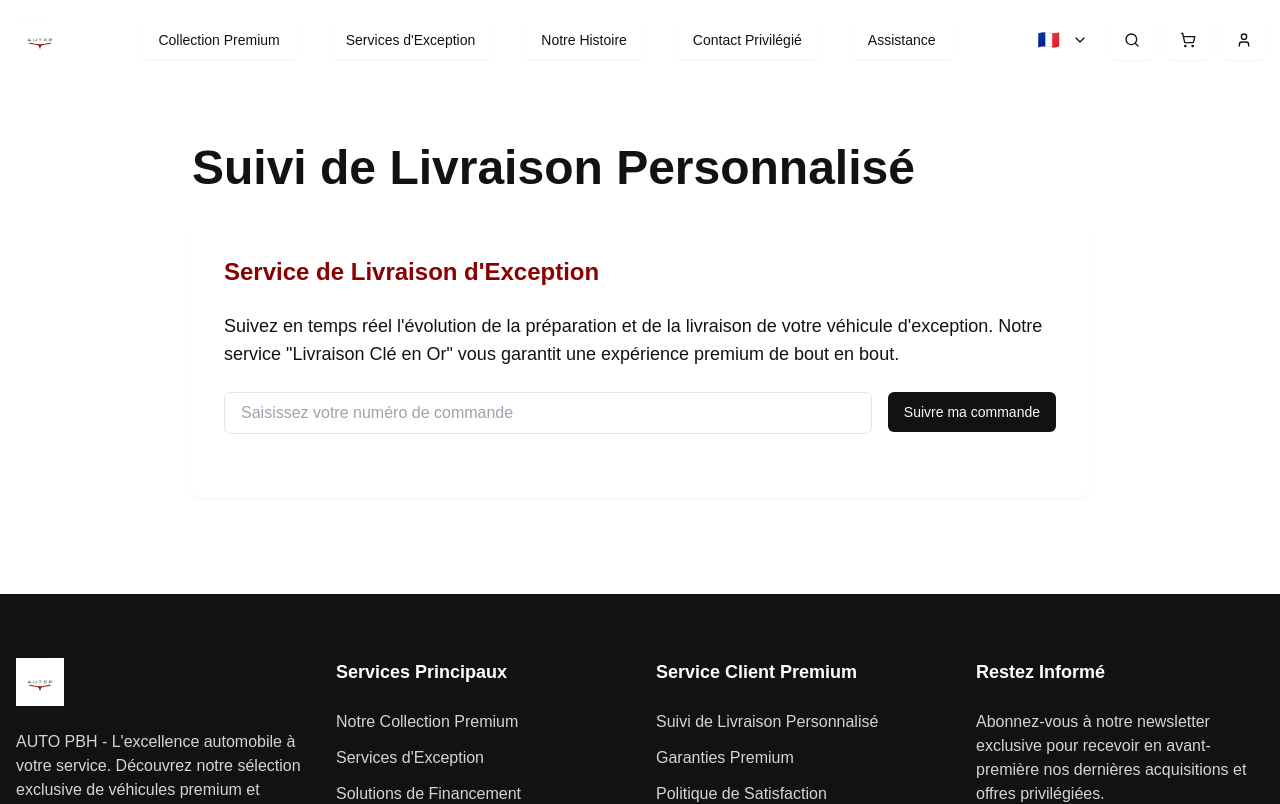
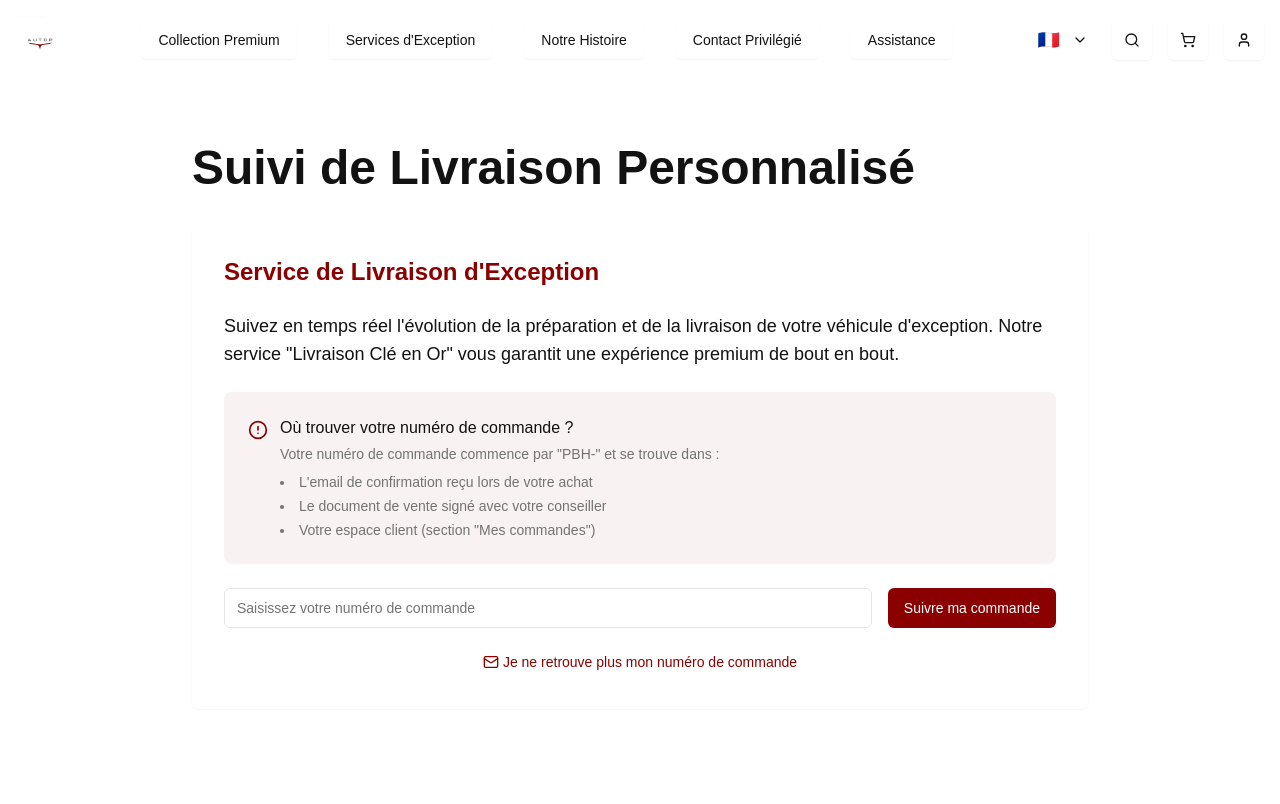
Before and after one commit to autopbh/auto-pbh, a React (Vite) app: page /delivery-tracking in a window 1280 px wide. Shown: the top 804 px of the page. Built offline with nearby package versions, Linux system fonts and the light colour scheme; a web font is replaced by a local one.

Commit message:
Fix: Get order number for tracking
Implement input field for order number in tracking page.

```diff
--- a/src/pages/Tracking.tsx
+++ b/src/pages/Tracking.tsx
@@ -2,11 +2,17 @@
 import { useEffect, useState } from "react";
 import Layout from "@/components/layout/Layout";
 import { Button } from "@/components/ui/button";
-import { TruckIcon, ClipboardCheck, Package, Check } from "lucide-react";
+import { Input } from "@/components/ui/input";
+import { Label } from "@/components/ui/label";
+import { TruckIcon, ClipboardCheck, Package, Check, Mail, AlertCircle } from "lucide-react";
+import { Card, CardContent } from "@/components/ui/card";
 
 const Tracking = () => {
   const [orderNumber, setOrderNumber] = useState("");
+  const [email, setEmail] = useState("");
   const [isTracking, setIsTracking] = useState(false);
+  const [showRecoveryForm, setShowRecoveryForm] = useState(false);
+  const [isRecoverySent, setIsRecoverySent] = useState(false);
 
   useEffect(() => {
     window.scrollTo(0, 0);
@@ -16,6 +22,23 @@ const Tracking = () => {
     e.preventDefault();
     if (orderNumber.trim()) {
       setIsTracking(true);
+    }
+  };
+
+  const handleRecoverySubmit = (e: React.FormEvent) => {
+    e.preventDefault();
+    if (email.trim()) {
+      // In a real application, this would send an API request to your backend
+      // to send an email with the order number to the customer
+      console.log("Sending recovery email to:", email);
+      setIsRecoverySent(true);
+
+      // Reset form after 3 seconds for better UX
+      setTimeout(() => {
+        setIsRecoverySent(false);
+        setShowRecoveryForm(false);
+        setEmail("");
+      }, 3000);
     }
   };
 
@@ -32,20 +55,98 @@ const Tracking = () => {
               Notre service "Livraison Clé en Or" vous garantit une expérience premium de bout en bout.
             </p>
 
-            <form onSubmit={handleSubmit} className="mb-8">
+            <div className="bg-autop-red/5 p-6 rounded-lg mb-6">
+              <div className="flex items-start gap-3">
+                <AlertCircle className="h-5 w-5 text-autop-red mt-1 shrink-0" />
+                <div>
+                  <h3 className="font-medium mb-1">Où trouver votre numéro de commande ?</h3>
+                  <p className="text-muted-foreground text-sm">
+                    Votre numéro de commande commence par "PBH-" et se trouve dans :
+                  </p>
+                  <ul className="list-disc list-inside text-sm text-muted-foreground mt-2 space-y-1">
+                    <li>L'email de confirmation reçu lors de votre achat</li>
+                    <li>Le document de vente signé avec votre conseiller</li>
+                    <li>Votre espace client (section "Mes commandes")</li>
+                  </ul>
+                </div>
+              </div>
+            </div>
+
+            <form onSubmit={handleSubmit} className="mb-6">
               <div className="flex flex-col md:flex-row gap-4">
-                <input
+                <Input
                   type="text"
                   placeholder="Saisissez votre numéro de commande"
-                  className="flex-1 px-4 py-2 border rounded-md focus:outline-none focus:ring-2 focus:ring-autop-red"
+                  className="flex-1"
                   value={orderNumber}
                   onChange={(e) => setOrderNumber(e.target.value)}
                 />
-                <Button type="submit">
+                <Button type="submit" className="bg-autop-red hover:bg-autop-red/90 text-white">
                   Suivre ma commande
                 </Button>
               </div>
             </form>
+
+            {!showRecoveryForm ? (
+              <div className="text-center">
+                <button
+                  onClick={() => setShowRecoveryForm(true)}
+                  className="text-autop-red hover:underline text-sm inline-flex items-center"
+                >
+                  <Mail className="h-4 w-4 mr-1" />
+                  Je ne retrouve plus mon numéro de commande
+                </button>
+              </div>
+            ) : (
+              <Card className="mt-6">
+                <CardContent className="pt-6">
+                  <h3 className="text-lg font-medium mb-4">Récupérer votre numéro de commande</h3>
+                  {!isRecoverySent ? (
+                    <form onSubmit={handleRecoverySubmit}>
+                      <div className="space-y-3">
+                        <div className="space-y-1">
+                          <Label htmlFor="email">Adresse email utilisée lors de votre achat</Label>
+                          <Input
+                            id="email"
+                            type="email"
+                            placeholder="votre@email.com"
+                            value={email}
+                            onChange={(e) => setEmail(e.target.value)}
+                            required
+                          />
+                        </div>
+                        <div className="flex gap-2">
+                          <Button
+                            type="submit"
+                            className="bg-autop-red hover:bg-autop-red/90 text-white"
+                          >
+                            Recevoir mes numéros de commande
+                          </Button>
+                          <Button
+                            type="button"
+                            variant="outline"
+                            onClick={() => setShowRecoveryForm(false)}
+                          >
+                            Annuler
+                          </Button>
+                        </div>
+                        <p className="text-xs text-muted-foreground">
+                          Nous vous enverrons un email contenant tous vos numéros de commande associés à cette adresse email.
+                        </p>
+                      </div>
+                    </form>
+                  ) : (
+                    <div className="text-center py-2">
+                      <Check className="h-8 w-8 text-green-500 mx-auto mb-2" />
+                      <p className="font-medium">Email envoyé avec succès !</p>
+                      <p className="text-sm text-muted-foreground">
+                        Veuillez consulter votre boîte de réception et vos spams.
+                      </p>
+                    </div>
+                  )}
+                </CardContent>
+              </Card>
+            )}
           </section>
 
           {isTracking && (
```
